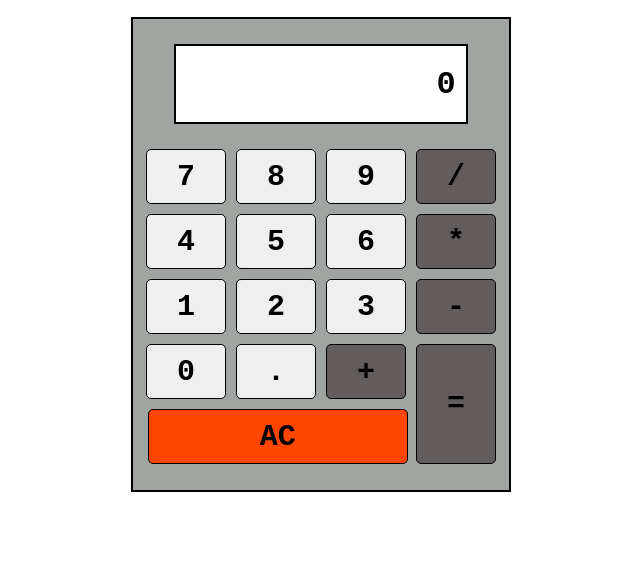
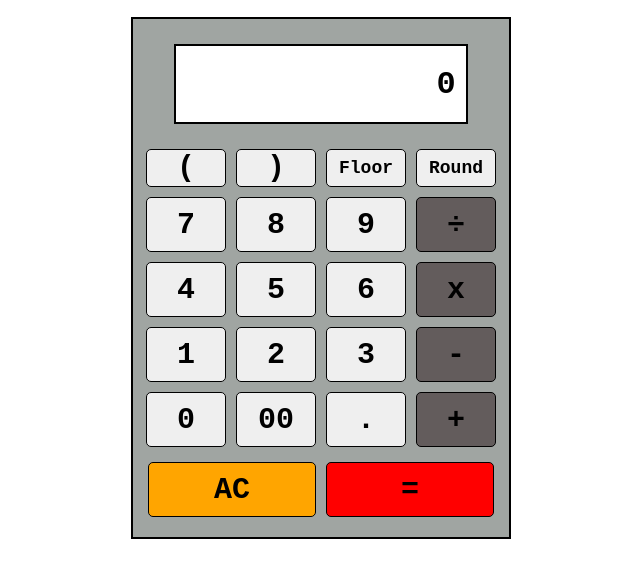
Before and after one commit to cmrobledo/calculadora-v2.0, a plain HTML site: page calculadora.html in a window 1280 px wide. Shown: the part 60-638 px from the top of the page, without its empty margins (319-959 px from the left). Drawn offline with Linux system fonts and the light colour scheme.

Commit message:
Se agregaron botones nuevos y un estilo mas organizado

```diff
--- a/calculadora.html
+++ b/calculadora.html
@@ -1,12 +1,11 @@
 <!DOCTYPE html>
-<html lang="en">
-
+<html lang="es">
   <head>
-    <meta charset="UTF-8">
-    <meta http-equiv="X-UA-Compatible" content="IE=edge">
-    <meta name="viewport" content="width=device-width, initial-scale=1.0">
+    <meta charset="UTF-8" />
+    <meta http-equiv="X-UA-Compatible" content="IE=edge" />
+    <meta name="viewport" content="width=device-width, initial-scale=1.0" />
     <title>Calculadora</title>
-    <link rel="stylesheet" href="style2.css">
+    <link rel="stylesheet" href="style2.css" />
     <style>
       * {
         margin: 0;
@@ -21,7 +20,6 @@
         justify-content: center;
         align-items: center;
         flex-direction: column;
-
       }
 
       h1 {
@@ -51,63 +49,74 @@
         border: 2px double black;
         text-align: right;
         font-size: xx-large;
-      font-family: 'Courier New', Courier, monospace;
+        font-family: "Courier New", Courier, monospace;
         font-weight: bold;
         padding: 10px;
         color: black;
       }
 
-    ::placeholder {color:black;}
+      ::placeholder {
+        color: black;
+      }
 
-    .contenedor-botones{
+      .contenedor-botones {
         display: grid;
-      grid-template: 55px 55px 55px 55px/ 80px 80px 80px 80px;
+        grid-template: 38px 55px 55px 55px 55px/ 80px 80px 80px 80px;
         grid-gap: 10px;
         justify-content: center;
       }
 
       #boton-igual {
-      height: 120px;
+        height: 55px;
+        /* width: 50%; */
+        background-color: red;
+      }
+
+      #boton-igual:hover {
+        background-color: orangered;
       }
 
       .contenedor-ac {
-      display: flex;
-      justify-content: flex-start;
-      align-items: center;
-      margin: 5px;
-      margin-left: 10px;
+        display: grid;
+        grid-template-columns: repeat(2, 1fr);
+        grid-gap: 10px;
+        margin: 10px;
         padding: 5px;
-      margin-bottom: 20px;
+        margin-bottom: 15px;
       }
 
       #boton-ac {
-      width: 74%;
+        /* width: 50%; */
         height: 55px;
-      background-color: orangered;
+        background-color: orange;
       }
 
       #boton-ac:hover {
-      background-color: orange;
+        background-color: orangered;
       }
 
       input[type="button"] {
         font-size: 30px;
-      font-family: 'Courier New', Courier, monospace;
+        font-family: "Courier New", Courier, monospace;
         font-weight: bold;
         border: 1px solid black;
         border-radius: 5px;
-      cursor:pointer;
+        cursor: pointer;
       }
 
       input[type="button"]:hover {
         background-color: #b6afaf;
       }
 
-    input[value="/"]{
+      #divido {
         background-color: rgb(99, 92, 92);
       }
 
-    input[value="*"] {
+      #divido:hover {
+        background-color: #b6afaf;
+      }
+
+      input[value="x"] {
         background-color: rgb(99, 92, 92);
       }
 
@@ -129,28 +138,48 @@
     <h1>Calculadora</h1>
     <div class="calculadora" id="contenedor-principal">
       <div class="contenedor-pantalla">
-      <input type="text" id="pantalla" placeholder="0">
+        <input type="text" id="pantalla" placeholder="0" />
       </div>
       <div class="contenedor-botones">
-      <input type="button" value="7" onclick="agregar('7')">
-      <input type="button" value="8" onclick="agregar('8')">
-      <input type="button" value="9" onclick="agregar('9')">
-      <input type="button" value="/" onclick="agregar('/')">
-      <input type="button" value="4" onclick="agregar('4')">
-      <input type="button" value="5" onclick="agregar('5')">
-      <input type="button" value="6" onclick="agregar('6')">
-      <input type="button" value="*" onclick="agregar('*')">
-      <input type="button" value="1" onclick="agregar('1')">
-      <input type="button" value="2" onclick="agregar('2')">
-      <input type="button" value="3" onclick="agregar('3')">
-      <input type="button" value="-" onclick="agregar('-')">
-      <input type="button" value="0" onclick="agregar('0')">
-      <input type="button" value="." onclick="agregar('.')">
-      <input type="button" value="+" id="boton-suma" onclick="agregar('+')">
-      <input type="button" value="=" id="boton-igual" onclick="calcular()">
+        <input type="button" value="(" onclick="agregar('(')" />
+        <input type="button" value=")" onclick="agregar(')')" />
+        <input
+          type="button"
+          style="font-size: 18px"
+          value="Floor"
+          onclick="floor()"
+        />
+        <input
+          type="button"
+          style="font-size: 18px"
+          value="Round"
+          onclick="round()"
+        />
+        <input type="button" value="7" onclick="agregar('7')" />
+        <input type="button" value="8" onclick="agregar('8')" />
+        <input type="button" value="9" onclick="agregar('9')" />
+        <input
+          type="button"
+          id="divido"
+          value="&#247;"
+          onclick="agregar('/')"
+        />
+        <input type="button" value="4" onclick="agregar('4')" />
+        <input type="button" value="5" onclick="agregar('5')" />
+        <input type="button" value="6" onclick="agregar('6')" />
+        <input type="button" value="x" onclick="agregar('*')" />
+        <input type="button" value="1" onclick="agregar('1')" />
+        <input type="button" value="2" onclick="agregar('2')" />
+        <input type="button" value="3" onclick="agregar('3')" />
+        <input type="button" value="-" onclick="agregar('-')" />
+        <input type="button" value="0" onclick="agregar('0')" />
+        <input type="button" value="00" onclick="agregar('00')" />
+        <input type="button" value="." onclick="agregar('.')" />
+        <input type="button" value="+" id="boton-suma" onclick="agregar('+')" />
       </div>
       <div class="contenedor-ac">
-      <input type="button" value="AC" id="boton-ac" onclick="borrar()">
+        <input type="button" value="AC" id="boton-ac" onclick="borrar()" />
+        <input type="button" value="=" id="boton-igual" onclick="calcular()" />
       </div>
     </div>
 
@@ -159,15 +188,27 @@
         document.getElementById("pantalla").value += valor;
       }
 
-      function borrar(){
+      function borrar() {
         document.getElementById("pantalla").value = "";
       }
 
-      function calcular(){
+      function calcular() {
         const valorPantalla = document.getElementById("pantalla").value;
         const resultado = eval(valorPantalla);
         document.getElementById("pantalla").value = resultado;
       }
+
+      function floor() {
+        let redondearAbajo = document.getElementById("pantalla").value;
+        const resultado2 = Math.floor(redondearAbajo);
+        document.getElementById("pantalla").value = resultado2;
+      }
+
+      function round() {
+        let redondear = document.getElementById("pantalla").value;
+        const resultado3 = Math.round(redondear);
+        document.getElementById("pantalla").value = resultado3;
+      }
     </script>
   </body>
 </html>
--- a/style2.css
+++ b/style2.css
@@ -11,7 +11,6 @@ body {
   justify-content: center;
   align-items: center;
   flex-direction: column;
-
 }
 
 h1 {
@@ -41,63 +40,74 @@ h1 {
   border: 2px double black;
   text-align: right;
   font-size: xx-large;
-  font-family: 'Courier New', Courier, monospace;
+  font-family: "Courier New", Courier, monospace;
   font-weight: bold;
   padding: 10px;
   color: black;
 }
 
-::placeholder {color:black;}
+::placeholder {
+  color: black;
+}
 
-.contenedor-botones{
+.contenedor-botones {
   display: grid;
-  grid-template: 55px 55px 55px 55px/ 80px 80px 80px 80px;
+  grid-template: 38px 55px 55px 55px 55px/ 80px 80px 80px 80px;
   grid-gap: 10px;
   justify-content: center;
 }
 
 #boton-igual {
-  height: 120px;
+  height: 55px;
+  /* width: 50%; */
+  background-color: red;
+}
+
+#boton-igual:hover {
+  background-color: orangered;
 }
 
 .contenedor-ac {
-  display: flex;
-  justify-content: flex-start;
-  align-items: center;
-  margin: 5px;
-  margin-left: 10px;
+  display: grid;
+  grid-template-columns: repeat(2, 1fr);
+  grid-gap: 10px;
+  margin: 10px;
   padding: 5px;
-  margin-bottom: 20px;
+  margin-bottom: 15px;
 }
 
 #boton-ac {
-  width: 74%;
+  /* width: 50%; */
   height: 55px;
-  background-color: orangered;
+  background-color: orange;
 }
 
 #boton-ac:hover {
-  background-color: orange;
+  background-color: orangered;
 }
 
 input[type="button"] {
   font-size: 30px;
-  font-family: 'Courier New', Courier, monospace;
+  font-family: "Courier New", Courier, monospace;
   font-weight: bold;
   border: 1px solid black;
   border-radius: 5px;
-  cursor:pointer;
+  cursor: pointer;
 }
 
 input[type="button"]:hover {
   background-color: #b6afaf;
 }
 
-input[value="/"]{
+#divido {
   background-color: rgb(99, 92, 92);
 }
 
-input[value="*"] {
+#divido:hover {
+  background-color: #b6afaf;
+}
+
+input[value="x"] {
   background-color: rgb(99, 92, 92);
 }
 
```
Also changed, not shown: script.js (+14 -0 lines), index.html (indentation only). Lines whose indentation alone changed are shown as unchanged.
